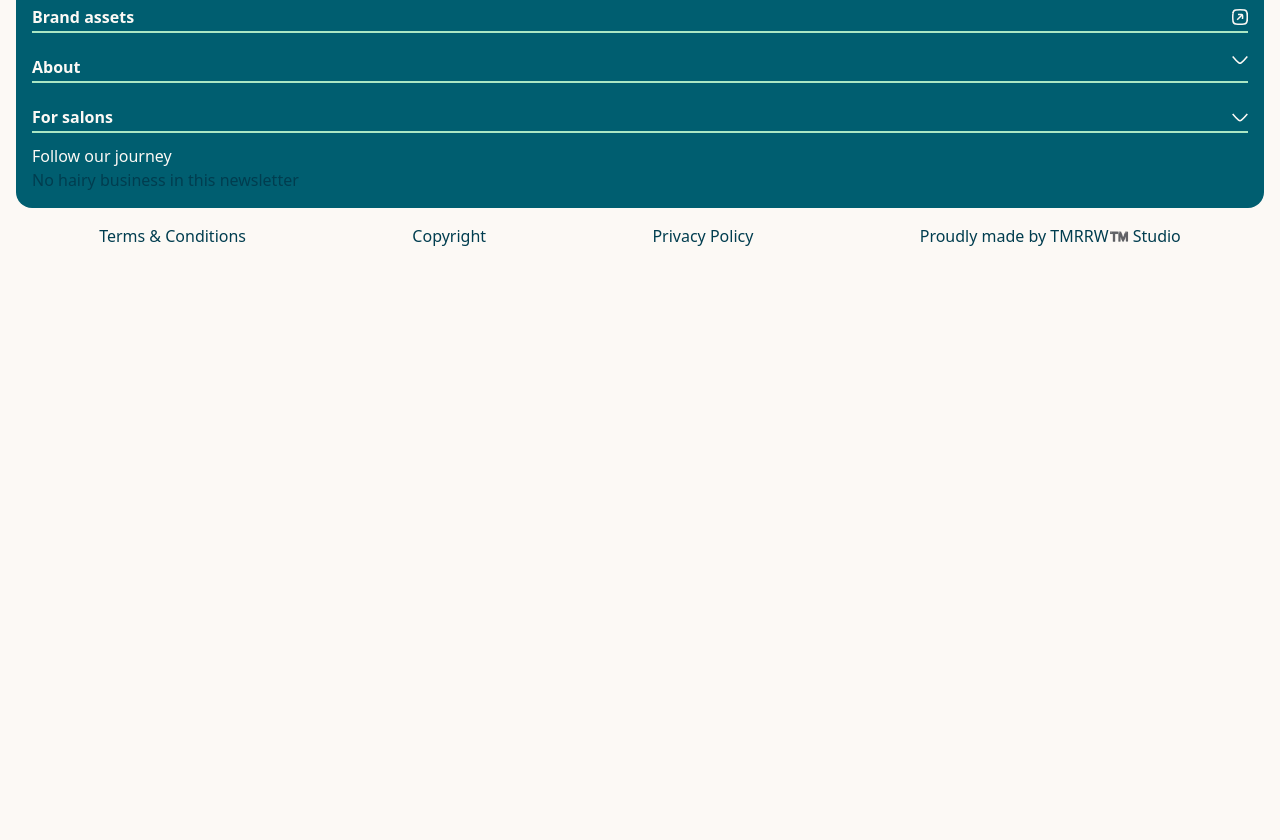
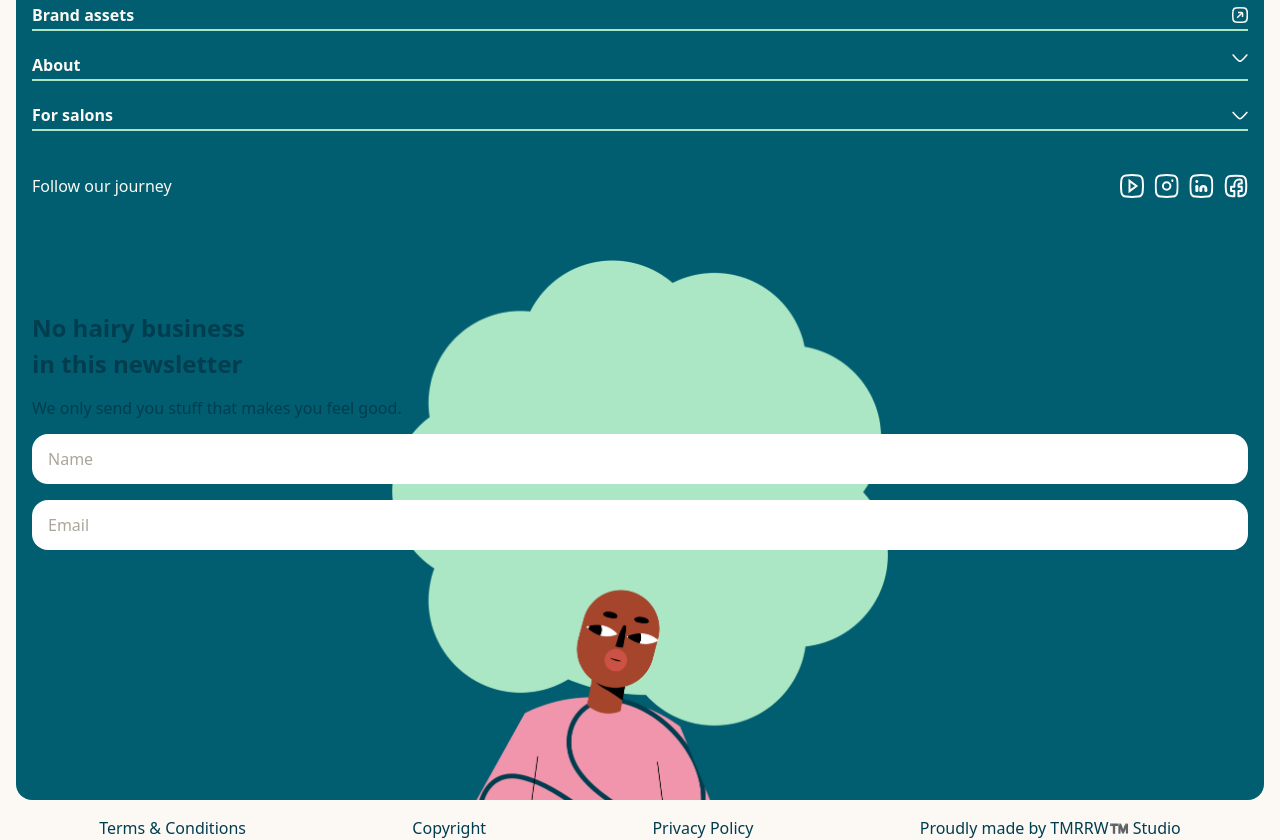
Before and after one commit to zizther/sustainable-salons, a website with bundled scripts: page index.html in a window 1280 px wide. Shown: the part 536-1376 px from the top of the page. Before the commit the page ends 800 px from the top, so only its background shows below. Built offline with nearby package versions, Linux system fonts and the light colour scheme; files whose address does not match are found by name.

Commit message:
More footer components

```diff
--- a/index.html
+++ b/index.html
@@ -44,9 +44,9 @@
     </main>
 
     <footer>
-        <div class="p-4 bg-teal rounded-2xl">
+        <div class="bg-teal rounded-2xl">
             <!-- Links -->
-            <ul class="flex flex-col text-base font-bold text-off-white">
+            <ul class="flex flex-col px-4 pt-4 text-base font-bold text-off-white">
                 <li class="h-[50px] flex items-center"><a class="grow border-b-2 pb-0.5 border-b-mint"
                         href="#">Products</a>
                 </li>
@@ -76,14 +76,31 @@
 
 
             <!-- Social media -->
-            <div class="text-off-white">
-                Follow our journey
+            <div class="px-4 flex items-center py-8 text-off-white gap-2.5">
+                <div class="mr-auto">Follow our journey</div>
+                <a class="shrink-0" link="#"><img src="assets/images/social-youtube.svg" role="link"
+                        alt="YouTube" /></a>
+                <a class="shrink-0" link="#"><img src="assets/images/social-insta.svg" role="link"
+                        alt="Instagram" /></a>
+                <a class="shrink-0" link="#"><img src="assets/images/social-linkedin.svg" role="link"
+                        alt="LinkedIn" /></a>
+                <a class="shrink-0" link="#"><img src="assets/images/social-facebook.svg" role="link"
+                        alt="Facebook" /></a>
             </div>
-            <div> <!-- Newsletter signup -->
-                No hairy business in this newsletter
+            <!-- Newsletter signup -->
+            <div
+                class="text-teal-dark h-[570px] bg-[length:31rem] px-4 pt-20 overflow-x-clip bg-no-repeat bg-bottom bg-[url('/assets/images/green-afro-cropped.png')]">
+                <div class="text-3xl font-bold leading-9">No hairy business<br>in this newsletter</div>
+                <div class="pt-4 leading-5">We only send you stuff that makes you feel good.</div>
+                <form>
+                    <input type="text" name="name" placeholder="Name"
+                        class="w-full h-[50px] mt-4 p-4 rounded-2xl focus:rounded-2xl  placeholder:text-ui-disabled ">
+                    <input type="email" name="email" placeholder="Email"
+                        class="w-full h-[50px] mt-4 p-4 rounded-2xl focus:rounded-2xl  placeholder:text-ui-disabled ">
+                </form>
             </div>
         </div>
-        <div class="flex flex-wrap justify-around mt-4 gap-y-4">
+        <div class="flex flex-wrap justify-around mt-4 gap-y-4 ">
             <a href="#">Terms & Conditions</a>
             <a href="#">Copyright</a>
             <a href="#">Privacy Policy</a>
--- a/tailwind.config.js
+++ b/tailwind.config.js
@@ -14,6 +14,7 @@ module.exports = {
                 "off-white": "#fcf9f5",
                 teal: "#005e70",
                 "teal-dark": "#003d4f",
+                "ui-disabled": "#AAA69A",
 
                 chemicals: "#edf68b", // chemicals
                 disposables: "#b0c0fa", // disposables
```
Also changed, not shown: assets/images/green-afro-cropped.png (added), assets/images/social-facebook.svg (added), assets/images/social-insta.svg (added), assets/images/social-linkedin.svg (added), assets/images/social-youtube.svg (added).
